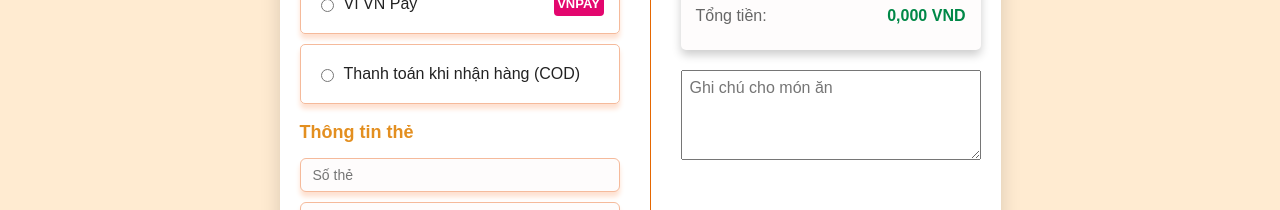
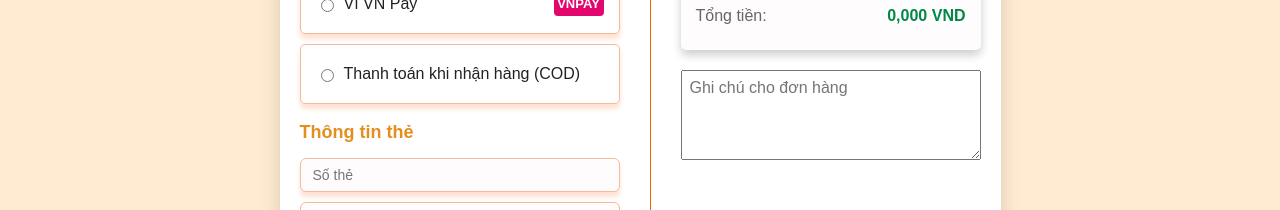
Before and after one commit to PhuongUyen1311/PhuongUyen1311-RestaurantWeb_SoftwareTechnology_SGU, a React (Create React App) app in the folder frontend/: page /payment in a window 1280 px wide. Shown: the part 394-604 px from the top of the page. Built offline with nearby package versions, Linux system fonts and the light colour scheme; no server answers; a web font is replaced by a local one.

Commit message:
update note

```diff
--- a/frontend/src/components/Payment/PaymentForm.jsx
+++ b/frontend/src/components/Payment/PaymentForm.jsx
@@ -201,9 +201,9 @@ const Pay = ({ paymentInfo, onCheckout }) => {
         </div>
         <div className='order-note'>
           <textarea className='order-note-input'
-            value={note}
+            value={note || ''}
             onChange={(e) => setNote(e.target.value)}
-            placeholder="Ghi chú cho món ăn"
+            placeholder="Ghi chú cho đơn hàng"
             rows={4}
           />
         </div>
```
Also changed, not shown: 2 other files (tests, documents, lock files or other folders).
